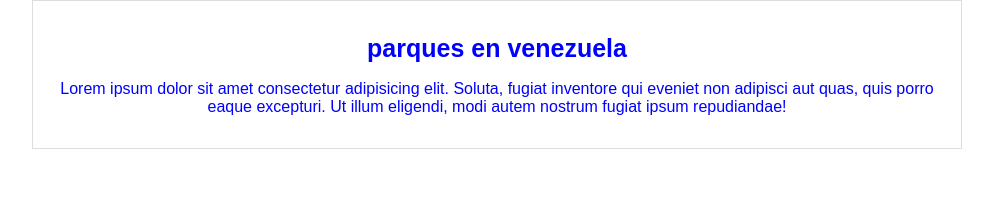
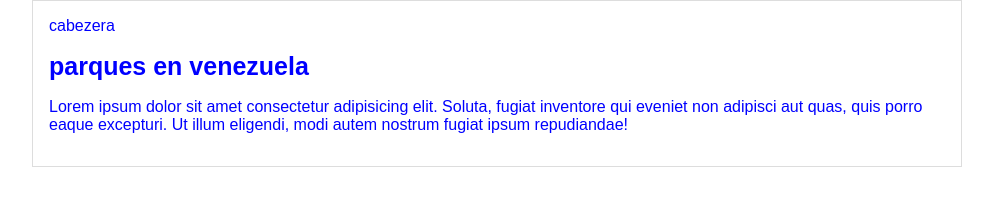
Before and after one commit to yeiferson100/primera-practica-con-git, a plain HTML site: page index.html in a window 1280 px wide. Shown: the whole page, without its empty margins (143-1136 px from the left). Drawn offline with Linux system fonts and the light colour scheme.

Commit message:
cambios en html y css

```diff
--- a/index.html
+++ b/index.html
@@ -8,6 +8,9 @@
 </head>
 <body>
     <div id="container">
+        <div id="cabezera">
+            cabezera
+        </div>
         <div id="post">
           <h1>parques en venezuela</h1>
 
--- a/stely.css
+++ b/stely.css
@@ -12,7 +12,7 @@ body {
     width: 70%;
     padding: 1em;
 
-    text-align: center;
+    text-align: left;
     border: 1px solid #ddd;
     margin: 0 auto;
 }
```
